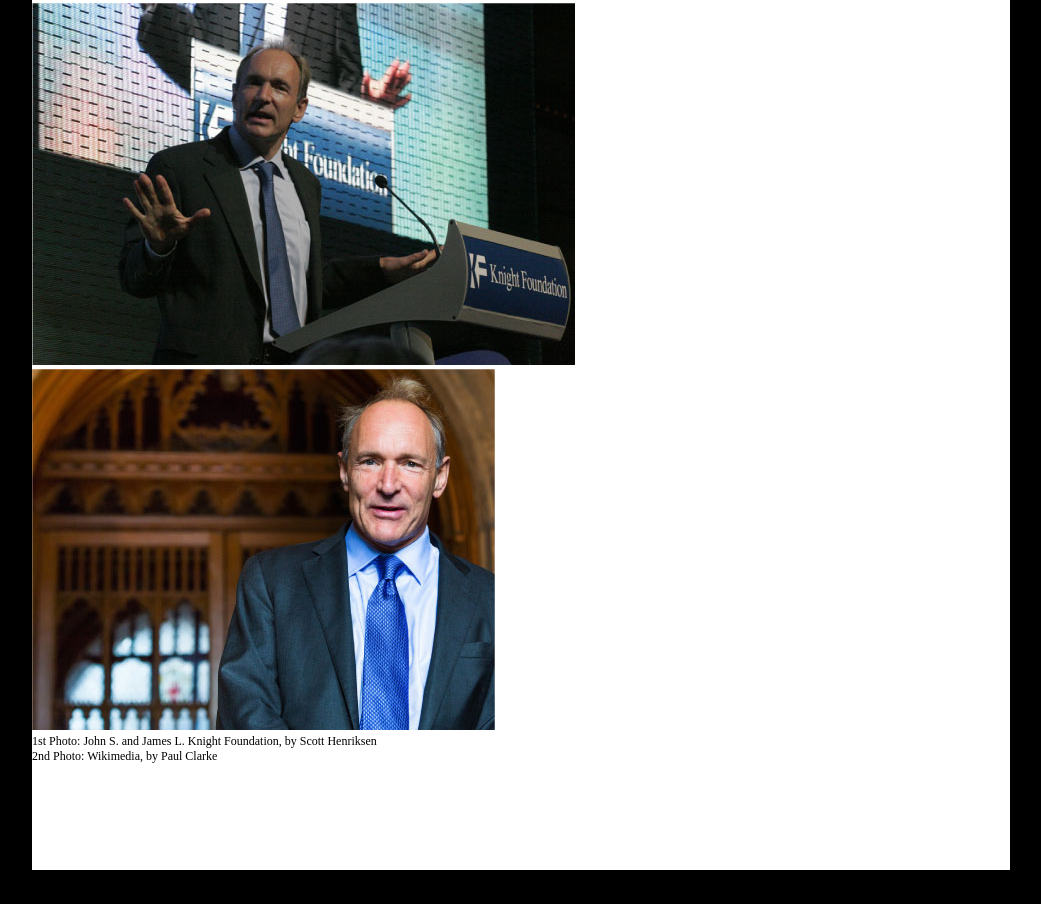
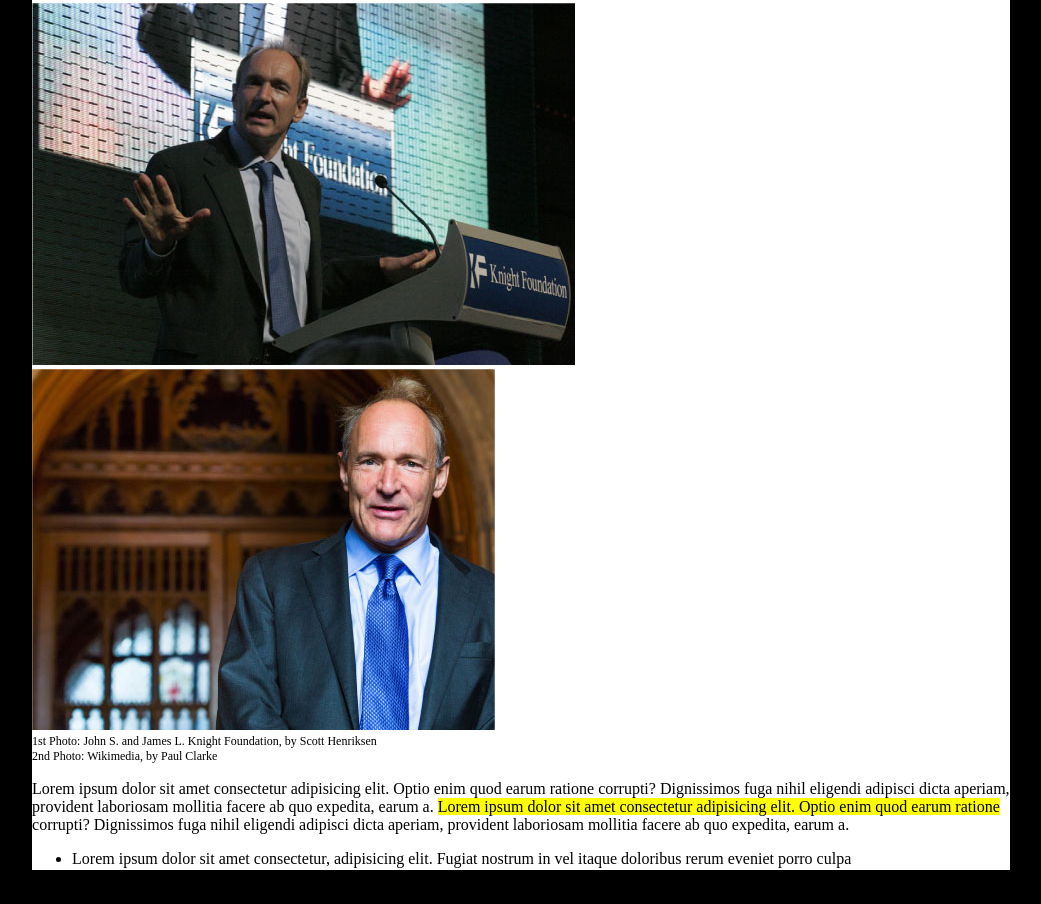
Before and after one commit to LUCACIPRANI/html-css-booleaner, a plain HTML site: page index.html in a window 1280 px wide. Shown: the part 250-1154 px from the top of the page, without its empty margins (119-1160 px from the left). Before the commit the page ends 1120 px from the top, so only its background shows below. Drawn offline with Linux system fonts and the light colour scheme.

Commit message:
Corpo centrale

```diff
--- a/index.html
+++ b/index.html
@@ -39,7 +39,19 @@
 
     <!-- corpo centrale  -->
     <section>
-
+        <div>
+            <p>
+                Lorem ipsum dolor sit amet consectetur adipisicing elit. Optio enim quod earum ratione corrupti? Dignissimos fuga nihil eligendi adipisci dicta aperiam, provident laboriosam mollitia facere ab quo expedita, earum a.
+                <mark>Lorem ipsum dolor sit amet consectetur adipisicing elit. Optio enim quod earum ratione </mark>  corrupti? Dignissimos fuga nihil eligendi adipisci dicta aperiam, provident laboriosam mollitia facere ab quo expedita, earum a.
+            </p>
+        <div>
+            <ul>
+                <li>Lorem ipsum dolor sit amet consectetur, adipisicing elit. Fugiat nostrum in vel itaque doloribus rerum eveniet porro culpa </li>
+                <li>Lorem ipsum dolor sit amet consectetur, adipisicing elit. Fugiat nostrum in vel itaque doloribus rerum eveniet porro culpa </li>
+                <li>Lorem ipsum dolor sit amet consectetur, adipisicing elit. Fugiat nostrum in vel itaque doloribus rerum eveniet porro culpa </li>
+            </ul>
+        </div>
+        </div>
     </section>
     <!-- Fine corpo centrale  -->
 
```
